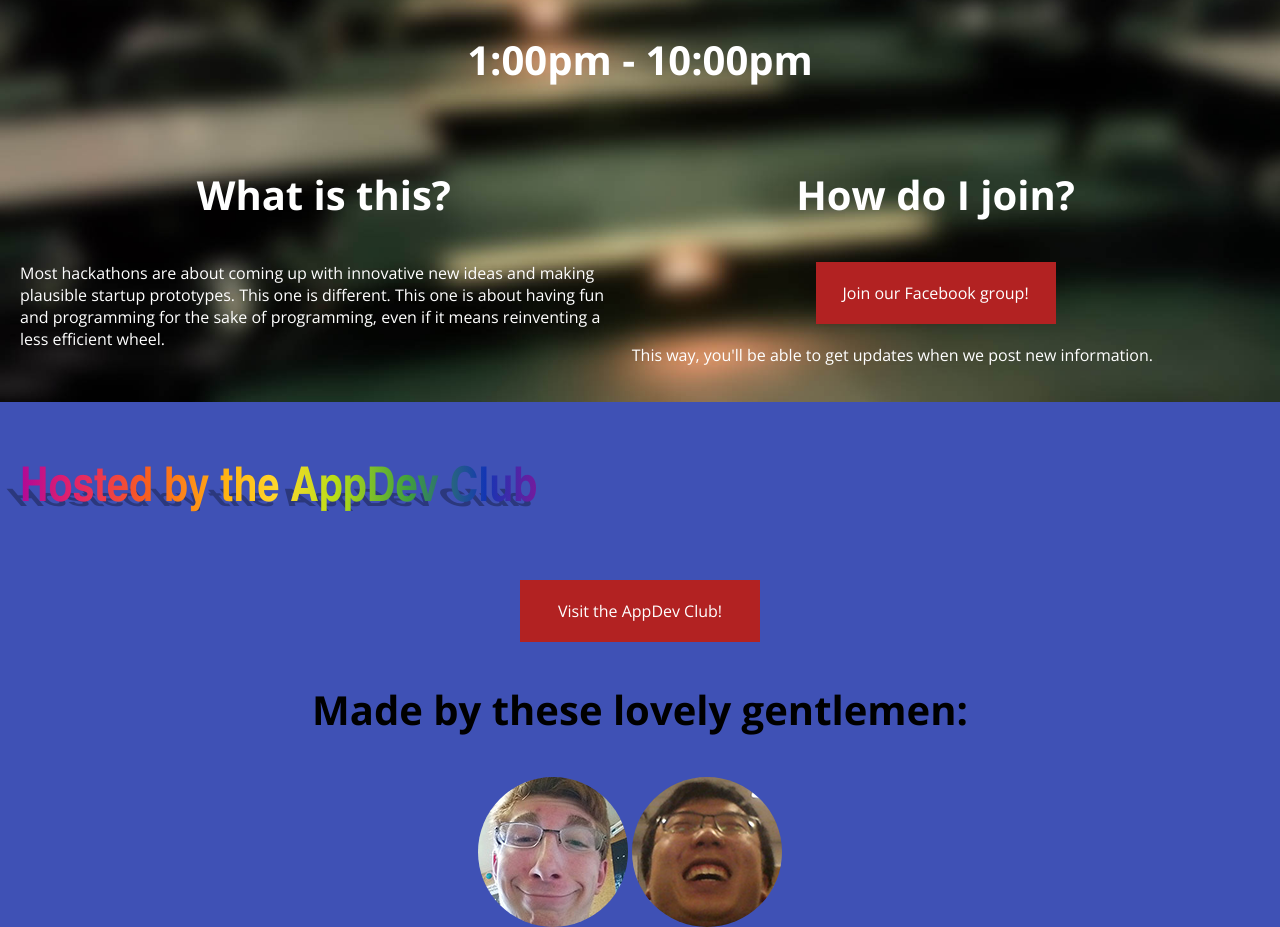
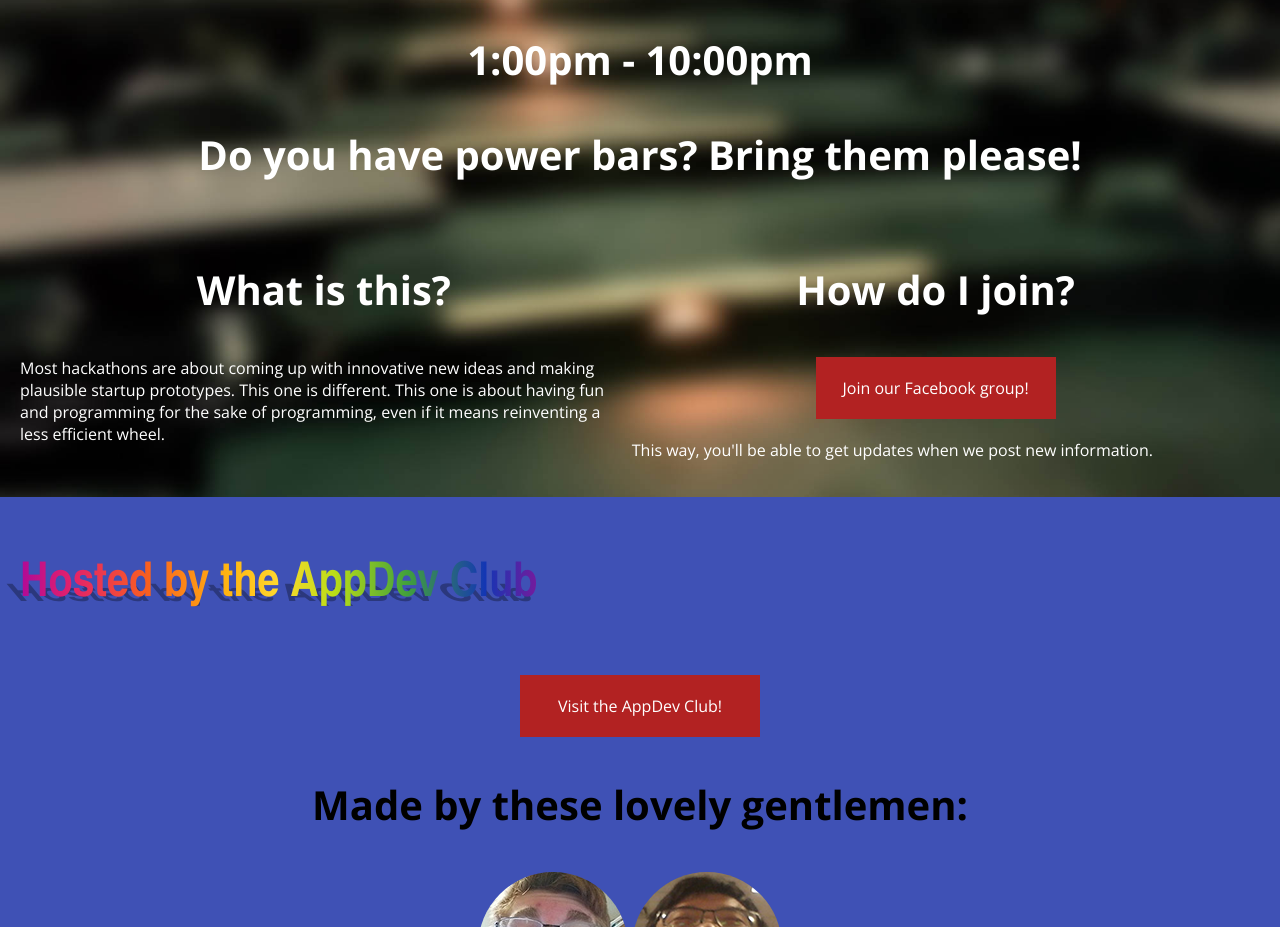
Before and after one commit to TerribleHack/terriblehack, a plain HTML site: page index.html in a window 1280 px wide. Shown: the part 1080-2007 px from the top of the page. Drawn offline with nearby package versions, Linux system fonts and the light colour scheme.

Commit message:
POWER BARS PLS

```diff
--- a/index.html
+++ b/index.html
@@ -16,6 +16,7 @@
                 <h2 class="blink terrible">Saturday, March 21, 2015</h2>
                 <h2 class="secondary">EIT 1015</h2>
                 <h3>1:00pm - 10:00pm</h3>
+                <h3>Do you have power bars? Bring them please!</h3>
             </div>
             <div class="half">
                 <div class="wrapper">
```
